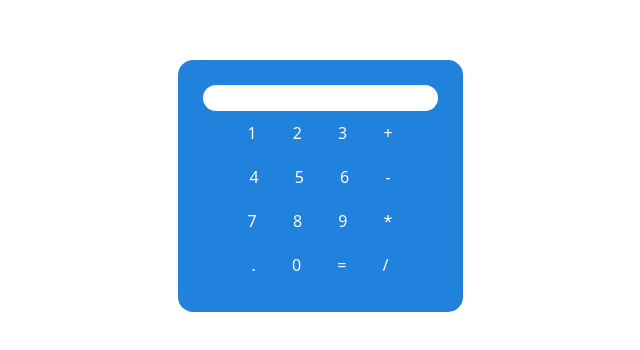
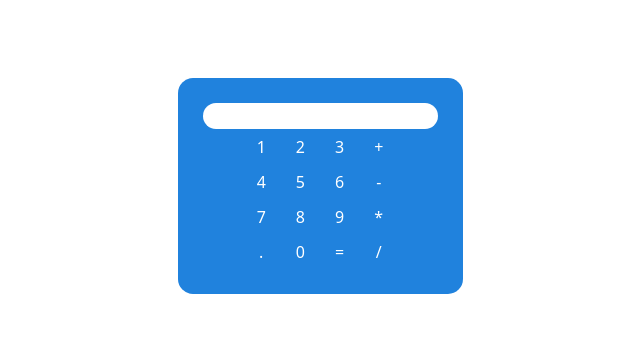
Before and after one commit to Alejandro95uy/Calc64, a plain HTML site: page index.html in a window 1280 px wide. Shown: the part 214-564 px from the top of the page, without its empty margins (320-960 px from the left). Drawn offline with nearby package versions, Linux system fonts and the light colour scheme.

Commit message:
cambios en los estilos
se quita boostrap y se pone css vanilla

```diff
--- a/index.html
+++ b/index.html
@@ -24,32 +24,32 @@
             </div>
 
             <div>
-                <button class="btn">1</button>
-                <button class="btn">2</button>
-                <button class="btn">3</button>
-                <button class="btn">+</button>
+                <button class="">1</button>
+                <button class="">2</button>
+                <button class="">3</button>
+                <button class="">+</button>
             </div>
 
             <div>
-                <button class="btn">4</button>
-                <button class="btn">5</button>
-                <button class="btn">6</button>
-                <button class="btn">-</button>
+                <button class="">4</button>
+                <button class="">5</button>
+                <button class="">6</button>
+                <button class="">-</button>
             </div>
 
 
             <div>
-                <button class="btn">7</button>
-                <button class="btn">8</button>
-                <button class="btn">9</button>
-                <button class="btn">*</button>
+                <button class="">7</button>
+                <button class="">8</button>
+                <button class="">9</button>
+                <button class="">*</button>
             </div>
 
             <div>
-                <button class="btn">.</button>
-                <button class="btn">0</button>
-                <button class="btn">=</button>
-                <button class="btn">/</button>
+                <button class="">.</button>
+                <button class="">0</button>
+                <button class="">=</button>
+                <button class="">/</button>
             </div>
 
         </div>
--- a/style.css
+++ b/style.css
@@ -1,27 +1,20 @@
 .caja {
     background-color: rgb(32, 130, 221);
-    border-color: gray;
-    border-style: solid;
     border: 30px;
     border-radius: 15px;
     padding: 25px;
 }
 
-.caja input{
+ input{
     border-radius: 15px;
     border: 0px;
 }
 
-.caja button{
-    border-radius: 10px;
-    border-style: solid;
-    border: 10px;
-    border-color: black;
+button{
+    margin: 25px;
     color: white;
-    margin: 4px;
+    border: 0px;
+    background-color: transparent;
+    width: 35px;
+    height: 35px;
 }
-
-button :hover{
-    color: black;
-    background-color: white;
-}
```
